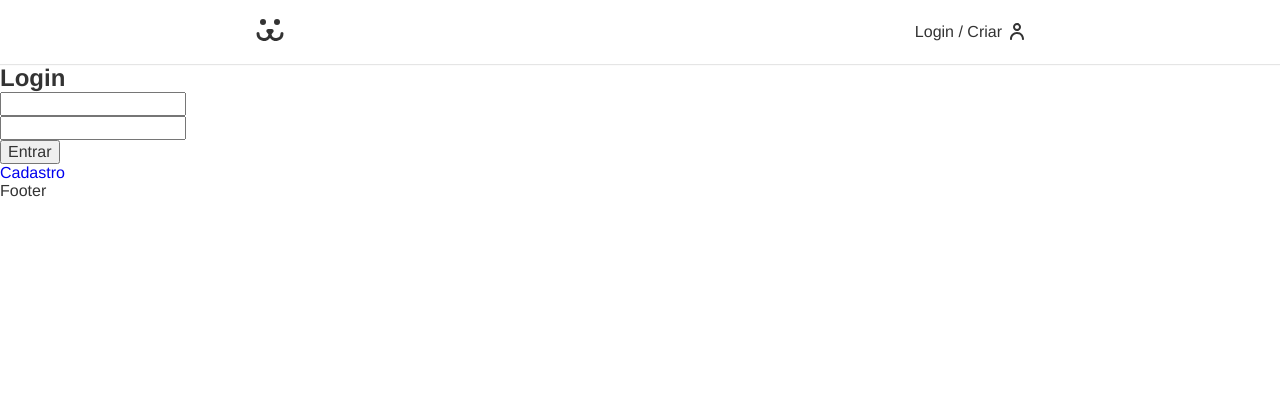
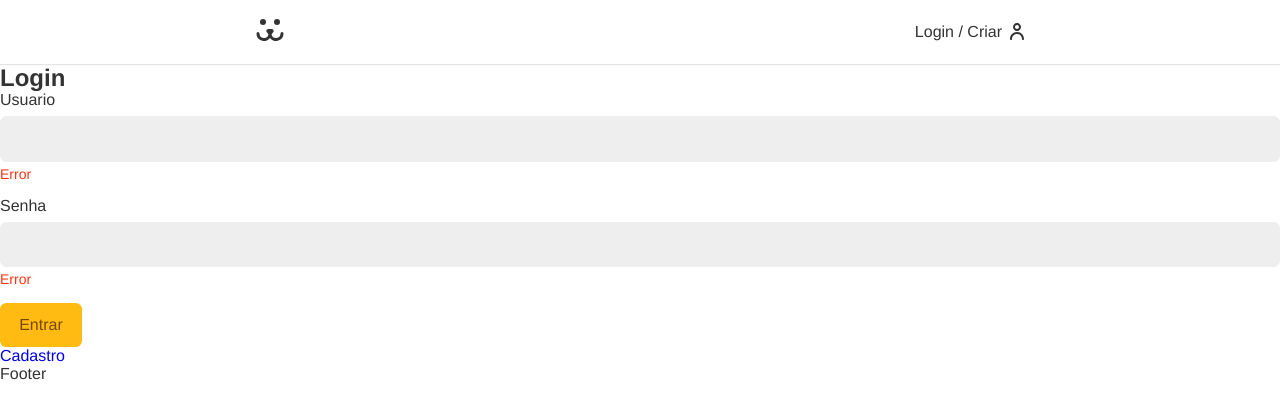
Before and after one commit to beatriz-dadalto/react-redeSocialDogs-origamid, a React (Create React App) app: page /login in a window 1280 px wide. Shown: the top 418 px of the page. Built offline with nearby package versions, Linux system fonts and the light colour scheme.

Commit message:
Form Component

```diff
--- /dev/null
+++ b/src/Components/Forms/Button.js
@@ -0,0 +1,12 @@
+import React from 'react'
+import styles from './Button.module.css';
+
+const Button = ({ children, ...props }) => {
+  return (
+    <button {...props} className={styles.button}>
+      {children}
+    </button>
+  )
+}
+
+export default Button
--- /dev/null
+++ b/src/Components/Forms/Button.module.css
@@ -0,0 +1,23 @@
+.button {
+  font-size: 1rem;
+  font-family: var(--type-first);
+  cursor: pointer;
+  border: none;
+  border-radius: 0.4rem;
+  background: #fb1;
+  color: #764701;
+  padding: 0.8rem 1.2rem;
+  box-sizing: border-box;
+  transition: 0.1s;
+}
+
+.button:hover,
+.button:focus {
+  outline: none;
+  box-shadow: 0 0 0 3px #fea, 0 0 0 4px #fb1;
+}
+
+.button:disabled {
+  opacity: 0.5rem;
+  cursor: wait;
+}
--- /dev/null
+++ b/src/Components/Forms/Input.js
@@ -0,0 +1,14 @@
+import React from 'react';
+import styles from './Input.module.css';
+
+const Input = ({ label, type, name }) => {
+  return (
+    <div className={styles.wrapper}>
+      <label htmlFor={name} className={styles.label}>{label}</label>
+      <input className={styles.input} type={type} name={name} id={name}/>
+      <p className={styles.error}>Error</p>
+    </div>
+  );
+};
+
+export default Input;
--- /dev/null
+++ b/src/Components/Forms/Input.module.css
@@ -0,0 +1,35 @@
+.wrapper {
+  margin-bottom: 1rem;
+}
+
+.input {
+  border: 1px solid #eee;
+  display: block;
+  width: 100%;
+  font-size: 1rem;
+  padding: 0.8rem;
+  border-radius: 0.4rem;
+  background: #eee;
+  transition: 0.2s;
+}
+
+.input:focus,
+.input:hover {
+  outline: none;
+  border-color: #fb1;
+  background: white;
+  box-shadow: 0 0 0 3px #fea;
+}
+
+.label {
+  display: block;
+  font-size: 1rem;
+  line-height: 1;
+  padding-bottom: 0.5rem;
+}
+
+.error {
+  color: #f31;
+  font-size: 0.875rem;
+  margin-top: 0.25rem;
+}
--- a/src/Components/Login/LoginForm.js
+++ b/src/Components/Login/LoginForm.js
@@ -1,5 +1,7 @@
 import React from 'react';
 import { Link } from 'react-router-dom';
+import Input from '../Forms/Input';
+import Button from '../Forms/Button';
 
 const LoginForm = () => {
   const [username, setUsername] = React.useState('');
@@ -28,17 +30,9 @@
     <section>
       <h1>Login</h1>
       <form action="" onSubmit={handleSubmit}>
-        <input
-          type="text"
-          onChange={({ target }) => setUsername(target.value)}
-          value={username}
-        />
-        <input
-          type="password"
-          onChange={({ target }) => setPassword(target.value)}
-          value={password}
-        />
-        <button>Entrar</button>
+        <Input label="Usuario" type="text" name="username"/>
+        <Input label="Senha" type="password" name="password"/>
+        <Button>Entrar</Button>
       </form>
       <Link to="/login/criar">Cadastro</Link>
     </section>
```
